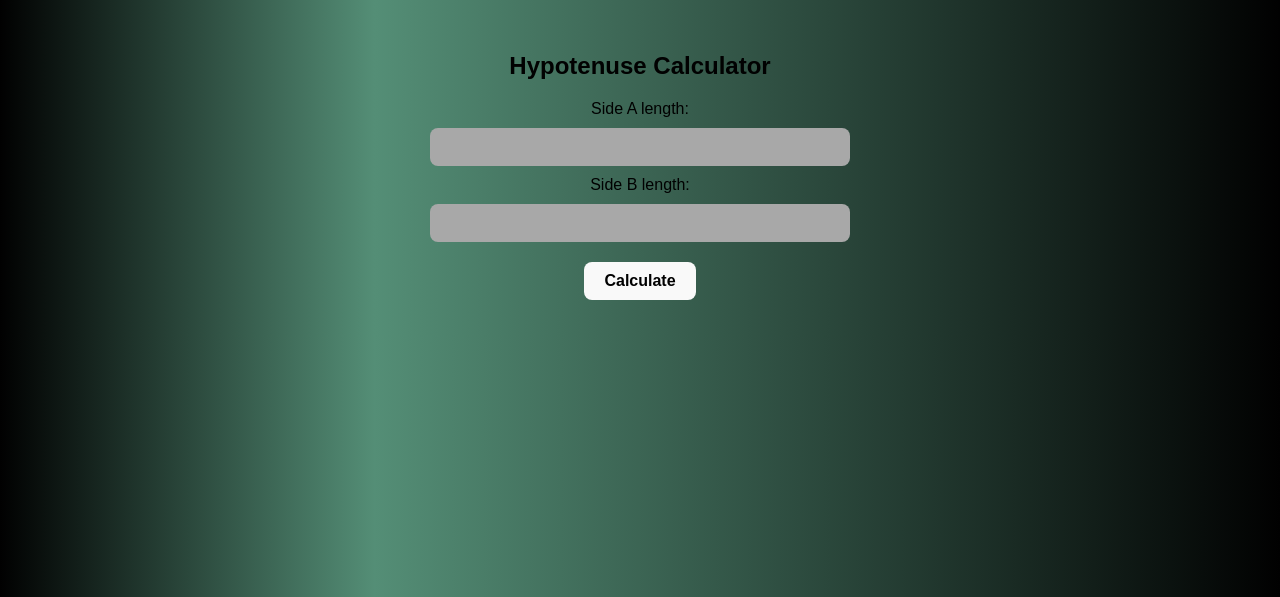
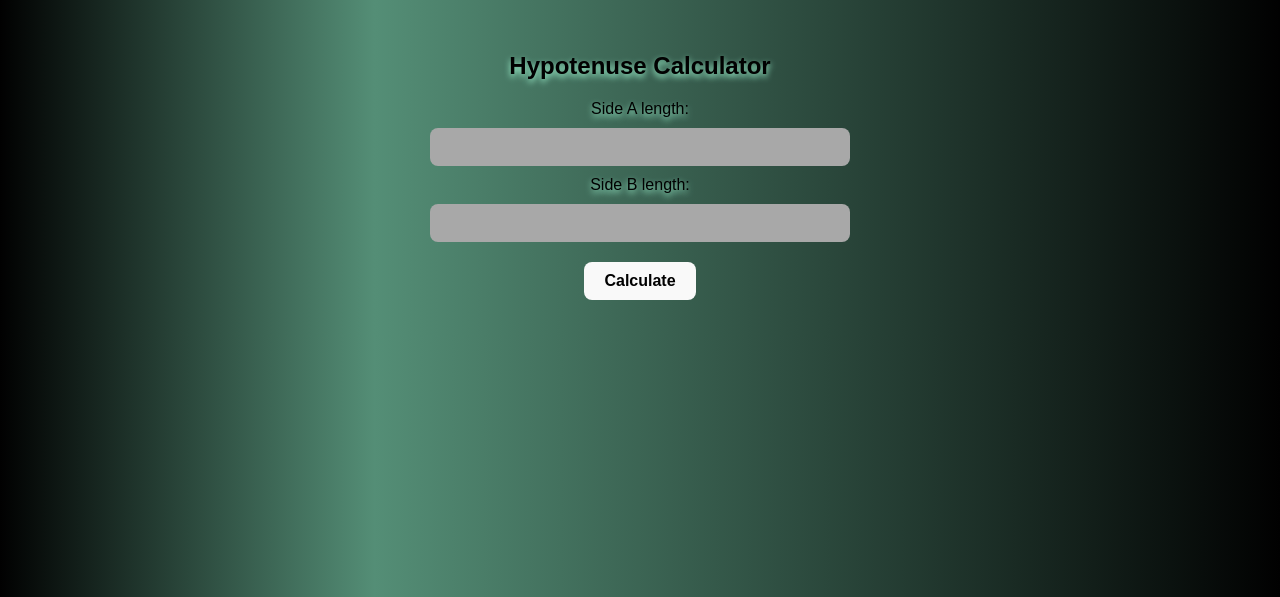
Before and after one commit to OttoM1/calculator, a plain HTML site: page index.html in a window 1280 px wide. Shown: the part 203-800 px from the top of the page. Drawn offline with Linux system fonts and the light colour scheme.

Commit message:
Update index.html

```diff
--- a/index.html
+++ b/index.html
@@ -52,6 +52,8 @@ font-weight: bold;
             max-width: 500px;
             margin: auto;
 background: none;
+            text-shadow:0 3px 6px #a5ffd8;
+
             border-radius: 10px;
         }
         .active {
```
